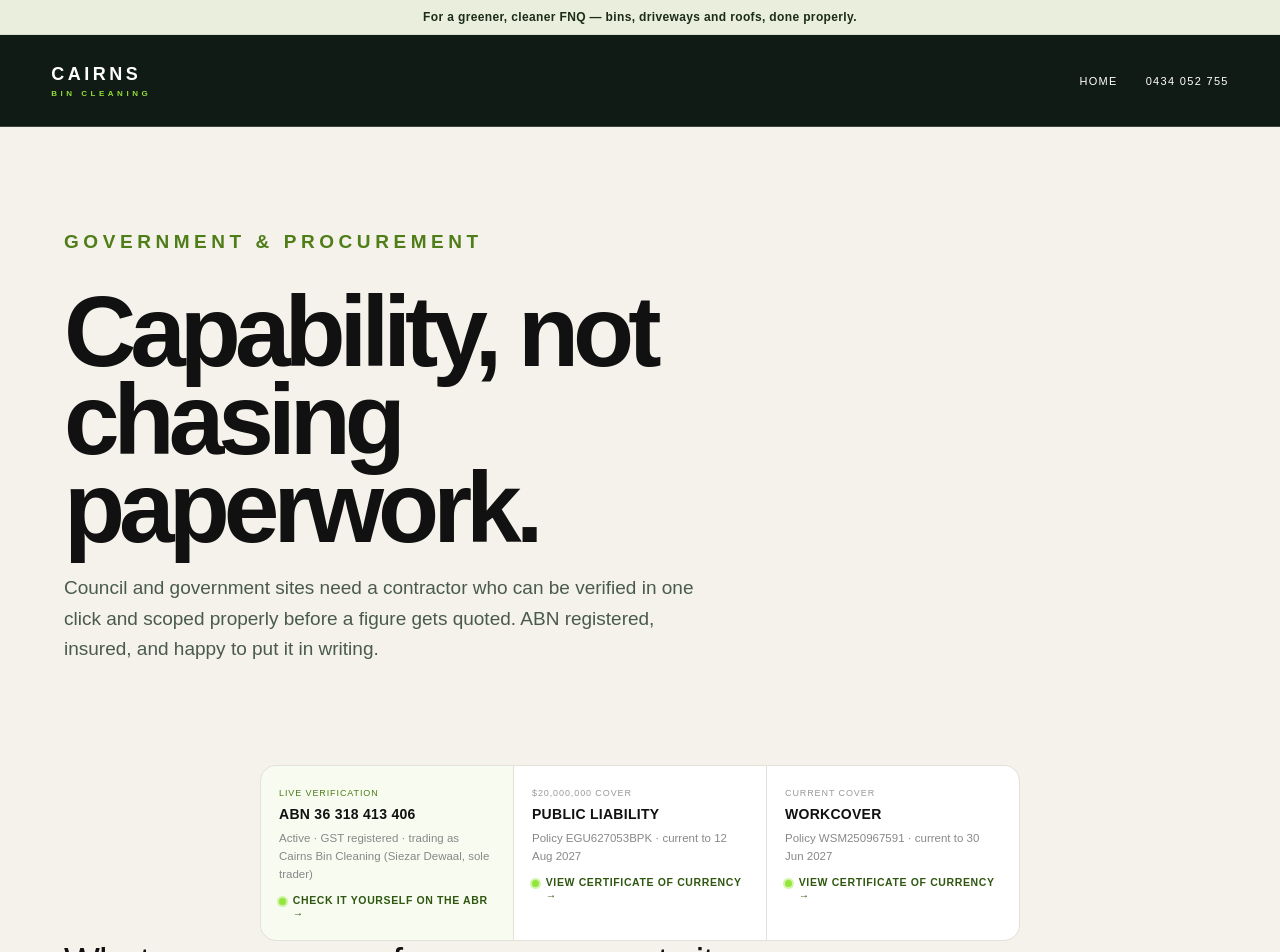
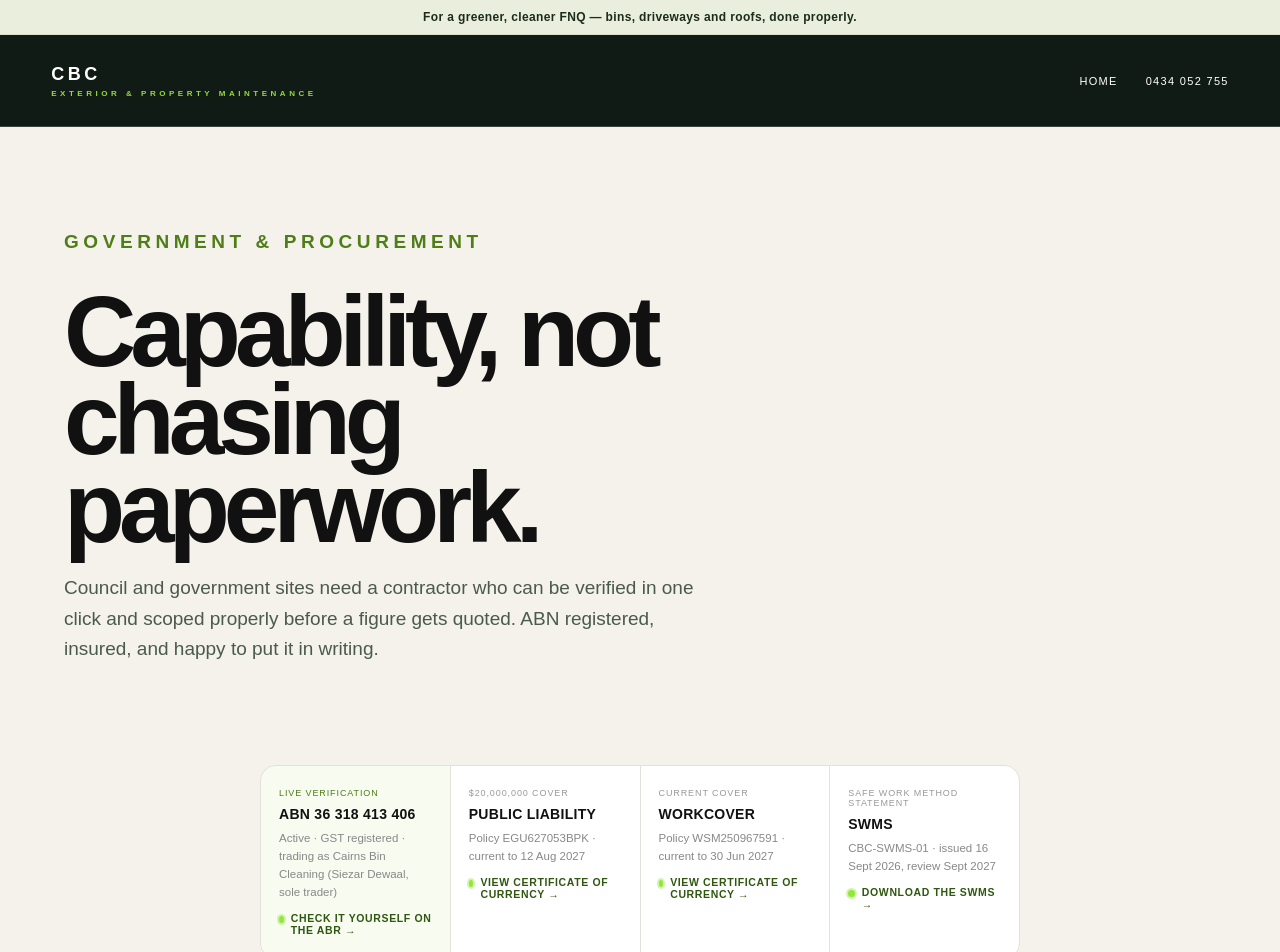
Before and after one commit to CairnsBinCleaning/CBC, a Next.js app: page /government in a window 1280 px wide. Shown: the top 952 px of the page. Built offline with nearby package versions, Linux system fonts and the light colour scheme; no server answers.

Commit message:
Update page.tsx

```diff
--- a/app/government/page.tsx
+++ b/app/government/page.tsx
@@ -1,9 +1,10 @@
 import type { Metadata } from "next";
 import Link from "next/link";
 import { services } from "../../lib/services";
+import ComplianceDocs from "../../components/ComplianceDocs";
 
 export const metadata: Metadata = {
-  title: "Government & Procurement Cleaning Cairns | Cairns Bin Cleaning",
+  title: "Government & Procurement Cleaning Cairns | CBC Exterior & Property Maintenance",
   description:
     "Exterior cleaning capability for government, council and procurement panels in Cairns and Far North Queensland — ABN-verified, documented scope, scheduled site work.",
   alternates: { canonical: "/government" },
@@ -24,8 +25,8 @@ export default function Government() {
     <main className="legalPage">
       <header className="nav navLight">
         <Link href="/" className="brand">
-          <span>CAIRNS</span>
-          <small>BIN CLEANING</small>
+          <span>CBC</span>
+          <small>EXTERIOR &amp; PROPERTY MAINTENANCE</small>
         </Link>
         <nav>
           <Link href="/">Home</Link>
@@ -44,53 +45,7 @@ export default function Government() {
       </section>
 
       <section className="document-grid">
-        <article className="abn-card">
-          <span>LIVE VERIFICATION</span>
-          <strong>ABN 36 318 413 406</strong>
-          <small>
-            Active · GST registered · trading as Cairns Bin Cleaning (Siezar
-            Dewaal, sole trader)
-          </small>
-          <a
-            href="https://abr.business.gov.au/ABN/View?id=36318413406"
-            target="_blank"
-            rel="noopener noreferrer"
-            className="abn-verify-link"
-          >
-            <span className="pulse" />
-            CHECK IT YOURSELF ON THE ABR →
-          </a>
-        </article>
-
-        <article>
-          <span>$20,000,000 COVER</span>
-          <strong>PUBLIC LIABILITY</strong>
-          <small>Policy EGU627053BPK · current to 12 Aug 2027</small>
-          <a
-            href="/documents/cairns-bin-cleaning-public-liability-coc.pdf"
-            target="_blank"
-            rel="noopener noreferrer"
-            className="abn-verify-link"
-          >
-            <span className="pulse" />
-            VIEW CERTIFICATE OF CURRENCY →
-          </a>
-        </article>
-
-        <article>
-          <span>CURRENT COVER</span>
-          <strong>WORKCOVER</strong>
-          <small>Policy WSM250967591 · current to 30 Jun 2027</small>
-          <a
-            href="/documents/cairns-bin-cleaning-workcover-coc.pdf"
-            target="_blank"
-            rel="noopener noreferrer"
-            className="abn-verify-link"
-          >
-            <span className="pulse" />
-            VIEW CERTIFICATE OF CURRENCY →
-          </a>
-        </article>
+        <ComplianceDocs />
       </section>
 
       <section className="segmentServices">
@@ -122,7 +77,7 @@ export default function Government() {
       </section>
 
       <footer className="legalFooter">
-        <span>CAIRNS BIN CLEANING</span>
+        <span>CBC EXTERIOR &amp; PROPERTY MAINTENANCE · CAIRNS BIN CLEANING</span>
         <nav>
           <Link href="/">Home</Link>
           <Link href="/strata">Strata</Link>
```
